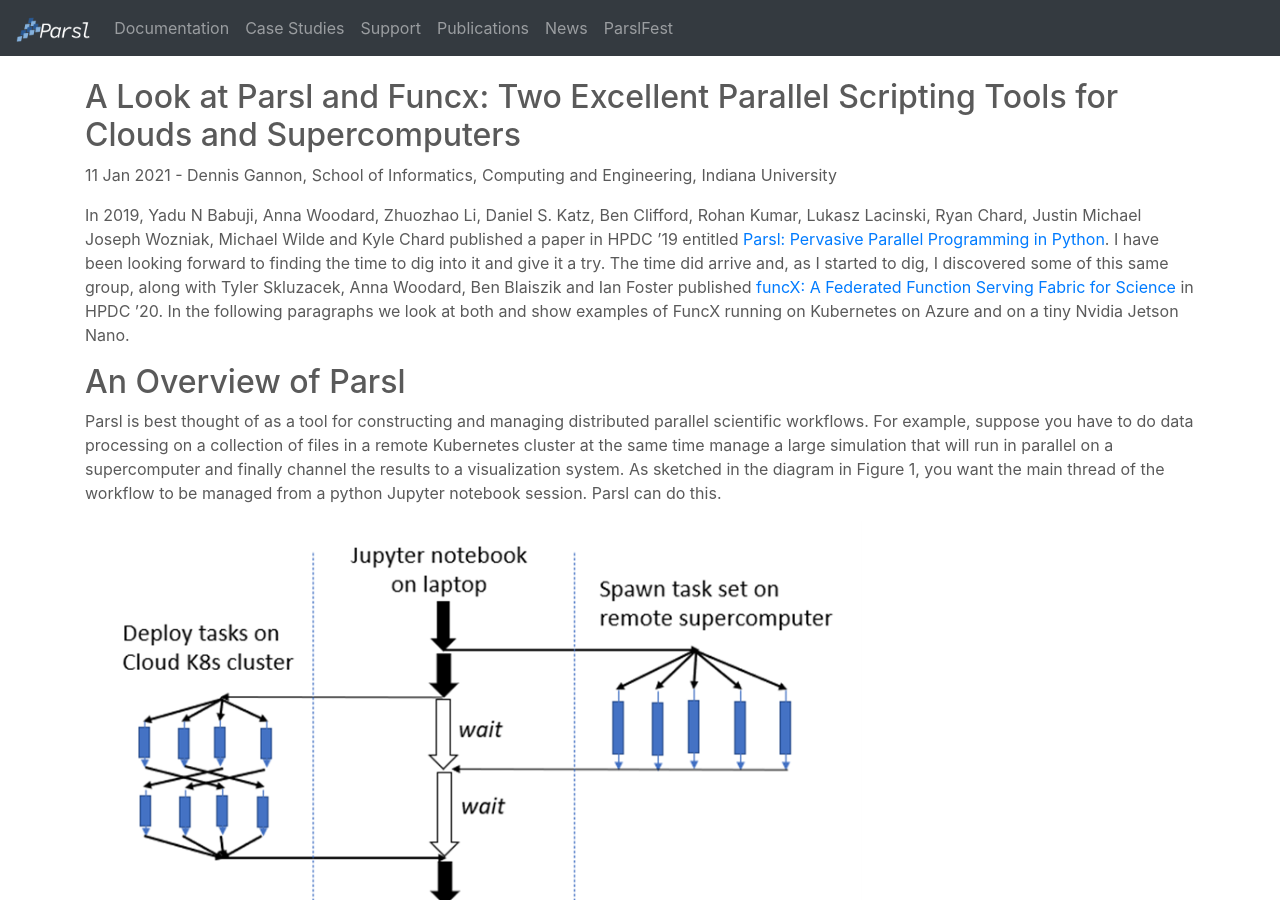
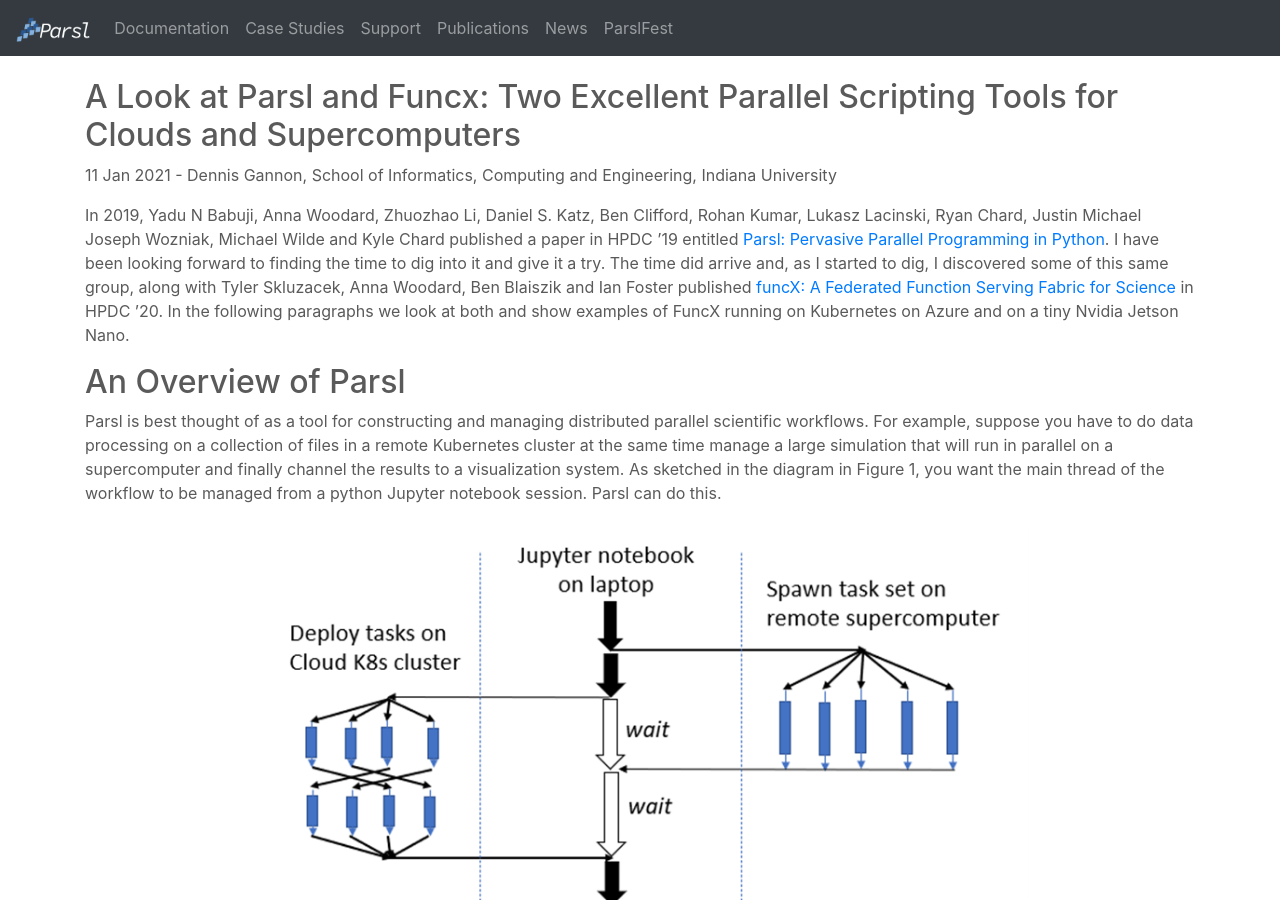
Before and after one commit to Parsl/parsl.github.io, a Jekyll site: the page built from _posts/2021-01-11-look-at-parsl-funcx.md, in a window 1280 px wide and 900 px high. Built offline with Jekyll 4.4.1, drawn with Linux system fonts in a browser that asks for light colours.

Commit message:
more playing

```diff
--- a/_posts/2021-01-11-look-at-parsl-funcx.md
+++ b/_posts/2021-01-11-look-at-parsl-funcx.md
@@ -23,7 +23,10 @@
 
 
 <img src="/images/blog/2021-01-11/Picture1.png" width="70%" style="border:0px solid black;">
+{: style="text-align: center;"}
+
 ![](/images/blog/2021-01-11/Picture1.png)
+{: style="text-align: center; width: 70%;"}
 
 Figure 1.  Hypothetical parallel distributed workflow involving remote resources managed from a Jupyter session on a laptop.
 {: style="text-align: center;"}
```
